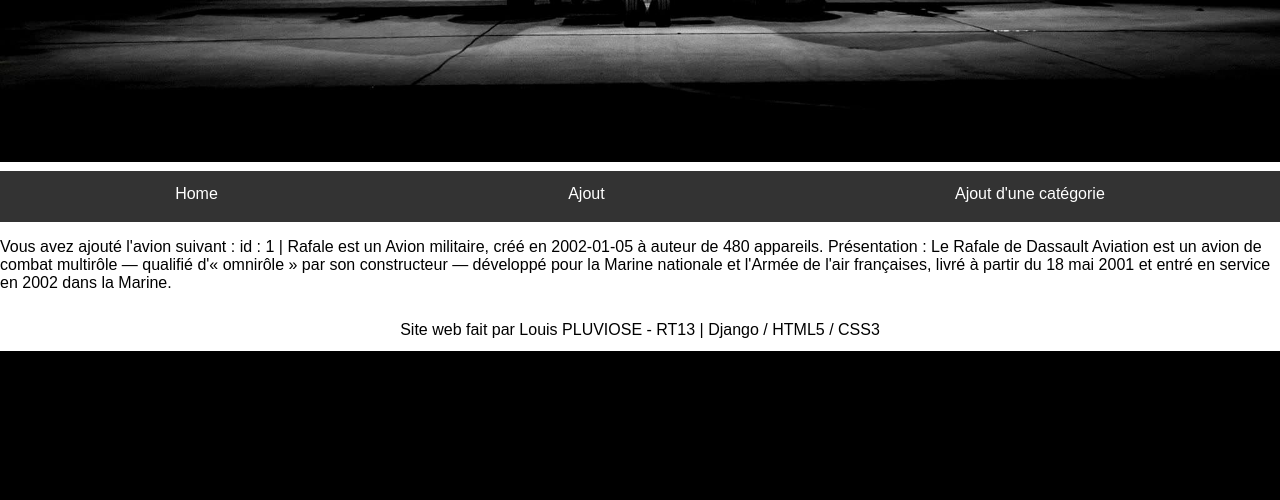
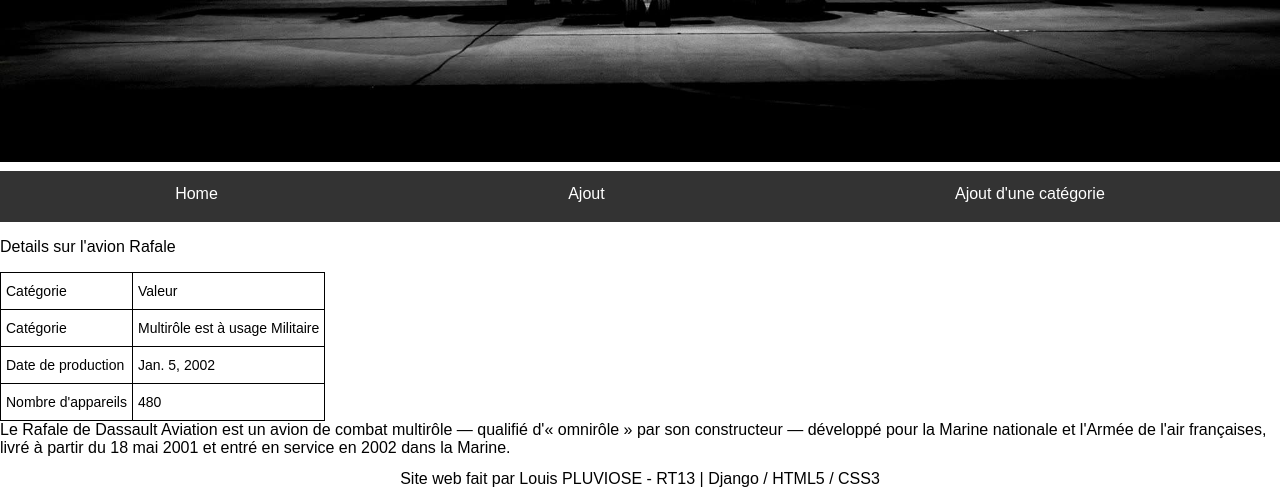
Before and after one commit to LouisPluviose/Webdyn---Projet, a Django app: page /affiche/1/ in a window 1280 px wide. Shown: the part 525-1025 px from the top of the page. Before the commit the page ends 876 px from the top, so only its background shows below. Run offline with Django 3.2, Linux system fonts and the light colour scheme; data comes from the database, SQL or seed files in the repository.

Commit message:
Modification de l'affichage

```diff
--- a/projet/application/static/css/main.css
+++ b/projet/application/static/css/main.css
@@ -160,6 +160,15 @@ li {
   padding-bottom: 5px;
 }
 
+/* TABLEAU */
+
+.tg  {border-collapse:collapse;border-spacing:0;}
+.tg td{border-color:black;border-style:solid;border-width:1px;font-family:Arial, sans-serif;font-size:14px;
+  overflow:hidden;padding:10px 5px;word-break:normal;}
+.tg th{border-color:black;border-style:solid;border-width:1px;font-family:Arial, sans-serif;font-size:14px;
+  font-weight:normal;overflow:hidden;padding:10px 5px;word-break:normal;}
+.tg .tg-0lax{text-align:left;vertical-align:top}
+
 /* FOOTER */
 
 .footer {
--- a/projet/application/templates/application/affiche.html
+++ b/projet/application/templates/application/affiche.html
@@ -2,6 +2,34 @@
 
 {% block content %}
 
-<p>Vous avez ajouté l'avion suivant : {{avion}}</p>
+<p>Details sur l'avion {{avion.nom}}</p>
+
+<style type="text/css">
+
+</style>
+<table class="tg">
+<thead>
+  <tr>
+    <th class="tg-0lax">Catégorie</th>
+    <th class="tg-0lax">Valeur</th>
+  </tr>
+</thead>
+<tbody>
+  <tr>
+    <td class="tg-0lax">Catégorie</td>
+    <td class="tg-0lax">{{avion.categorie}}</td>
+  </tr>
+  <tr>
+    <td class="tg-0lax">Date de production</td>
+    <td class="tg-0lax">{{avion.date_production}}</td>
+  </tr>
+  <tr>
+    <td class="tg-0lax">Nombre d'appareils</td>
+    <td class="tg-0lax">{{avion.nombre_appareils}}</td>
+  </tr>
+</tbody>
+</table>
+
+{{avion.presentation}}
 
 {% endblock %}
```
